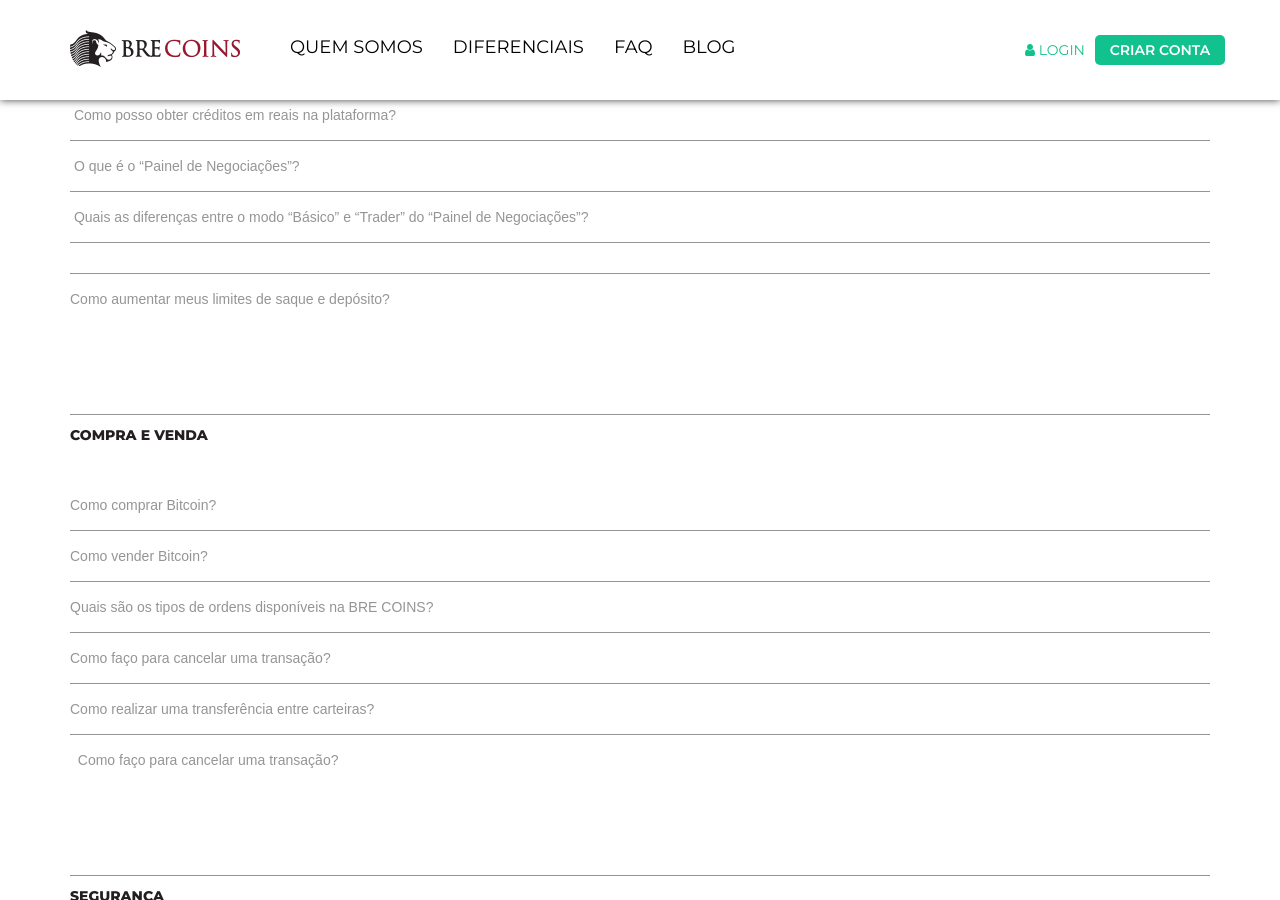
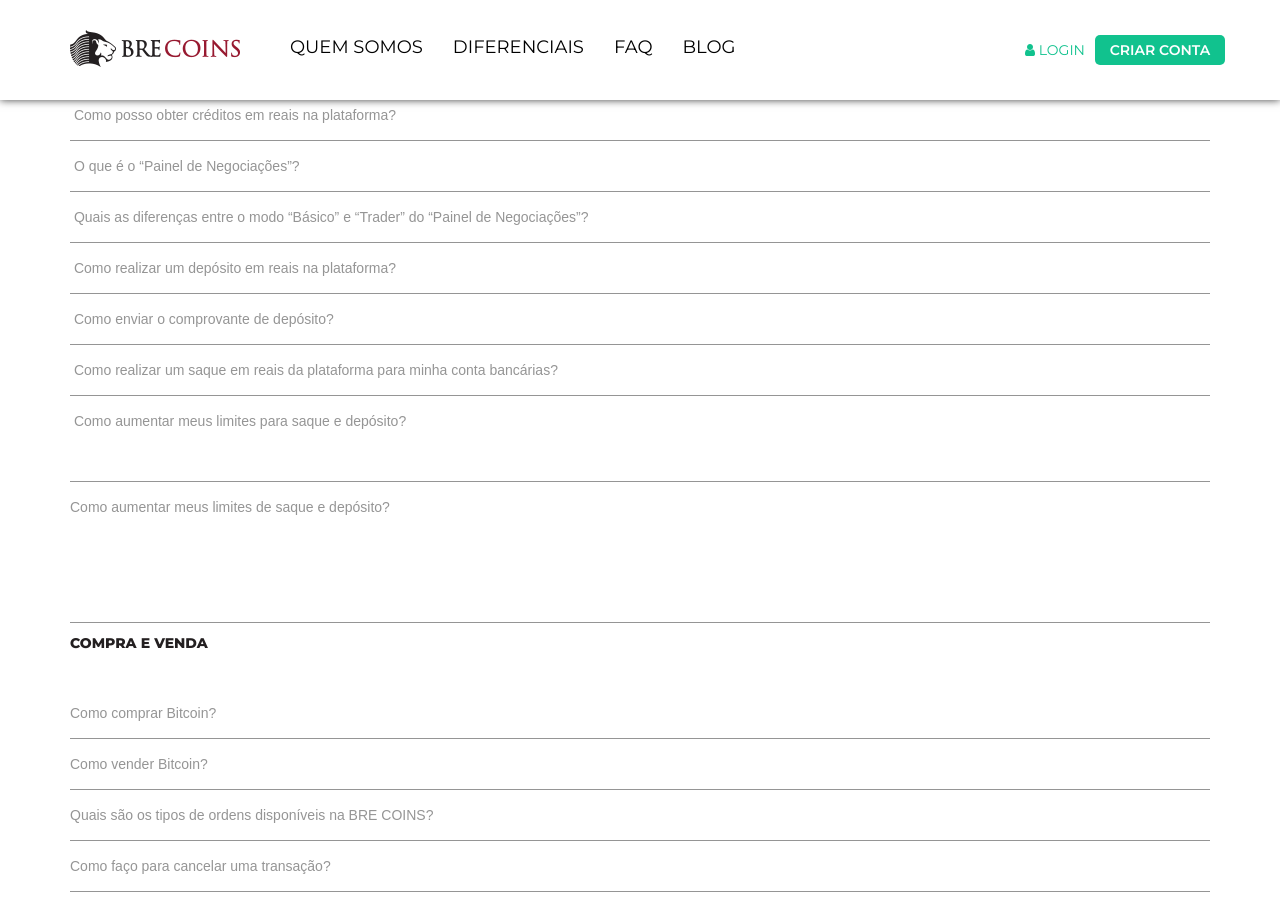
Before and after one commit to digitalbre/brecoins.github.io, a Jekyll site: the page built from faq.md, in a window 1280 px wide and 900 px high, scrolled down 2796 px. Built offline with Jekyll 4.4.1, drawn with Linux system fonts in a browser that asks for light colours; nearby versions of some CDN libraries; some web fonts are replaced; a script that is not in the unit is left out.

Commit message:
Update faq.md

```diff
--- a/faq.md
+++ b/faq.md
@@ -67,7 +67,11 @@ UTILIZAÇÃO DA PLATAFORMA
 *  [Como posso obter créditos em reais na plataforma?](/faq/como-posso-obter-creditos-em-reais.html "Como posso obter créditos em reais na plataforma?"){:.cinza}
 *  [O que é o "Painel de Negociações"?](/faq/o-que-e-o-painel-de-negociacoes.html "O que é o Painel de Negociações?"){:.cinza}
 *  [Quais as diferenças entre o modo "Básico" e "Trader" do "Painel de Negociações"?](/faq/diferencas-entre-modo-basico-e-trader.html "Quais as diferenças entre o modo Básico e Trader do Painel de Negociações?"){:.cinza}
-*
+*  [Como realizar um depósito em reais na plataforma?](/faq/como-realizar-um-deposito-em-reais.html "Como realizar um depósito em reais na plataforma?"){:.cinza}
+*  [Como enviar o comprovante de depósito?](/faq/como-enviar-o-comprovante-de-deposito.html "Como enviar o comprovante de depósito?"){:.cinza}
+*  [Como realizar um saque em reais da plataforma para minha conta bancárias?](/faq/como-realizar-um-saque-para-minha-conta-bancaria.html "Como realizar um saque em reais da plataforma para minha conta bancária?"){:.cinza}
+*  [Como aumentar meus limites para saque e depósito?](/faq/como-aumentar-meus-limites-para-saque-e-deposito.html "Como aumentar meeus limites para saque e depósito?"){:.cinza}
+
 
 
 
```
